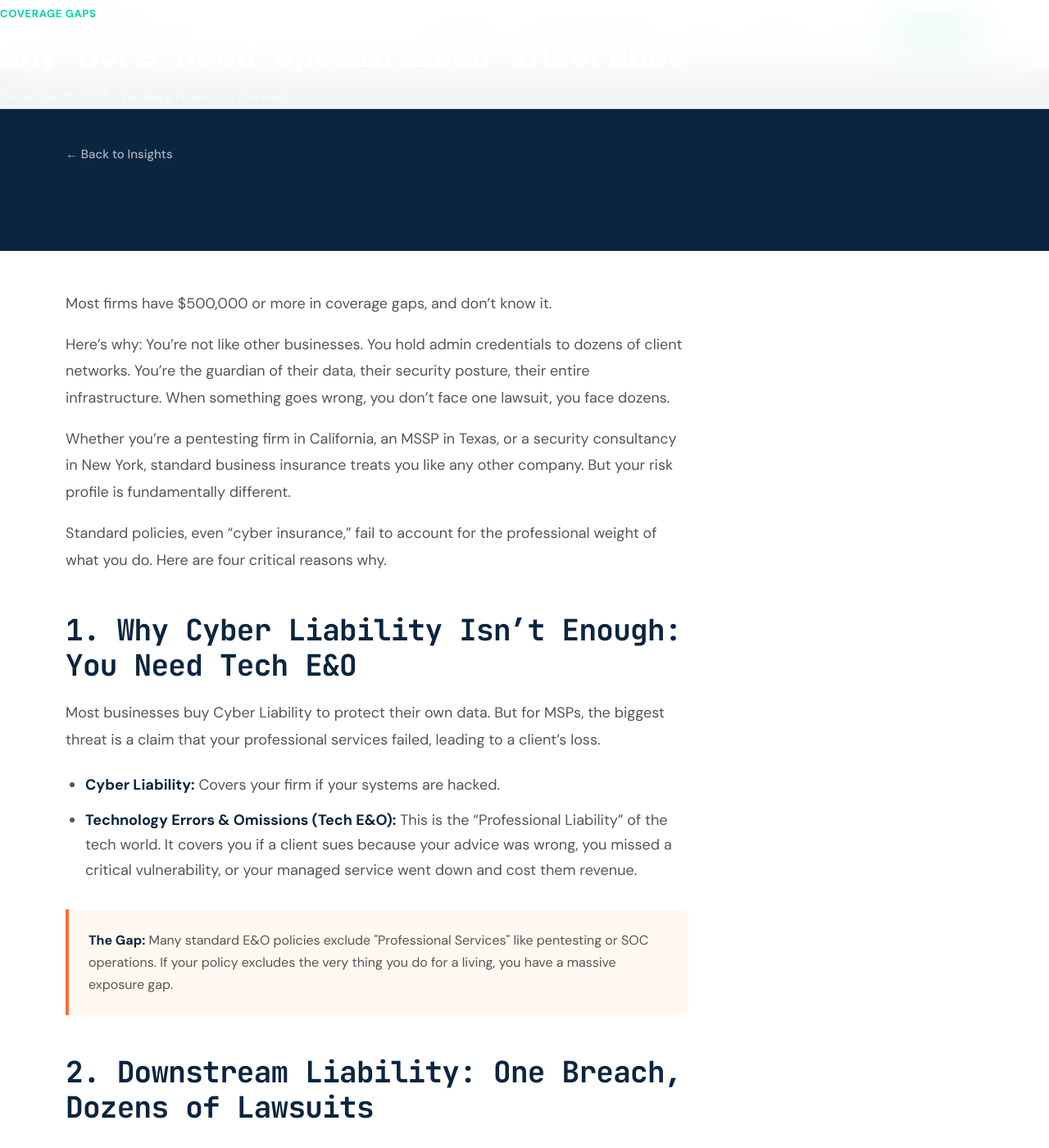
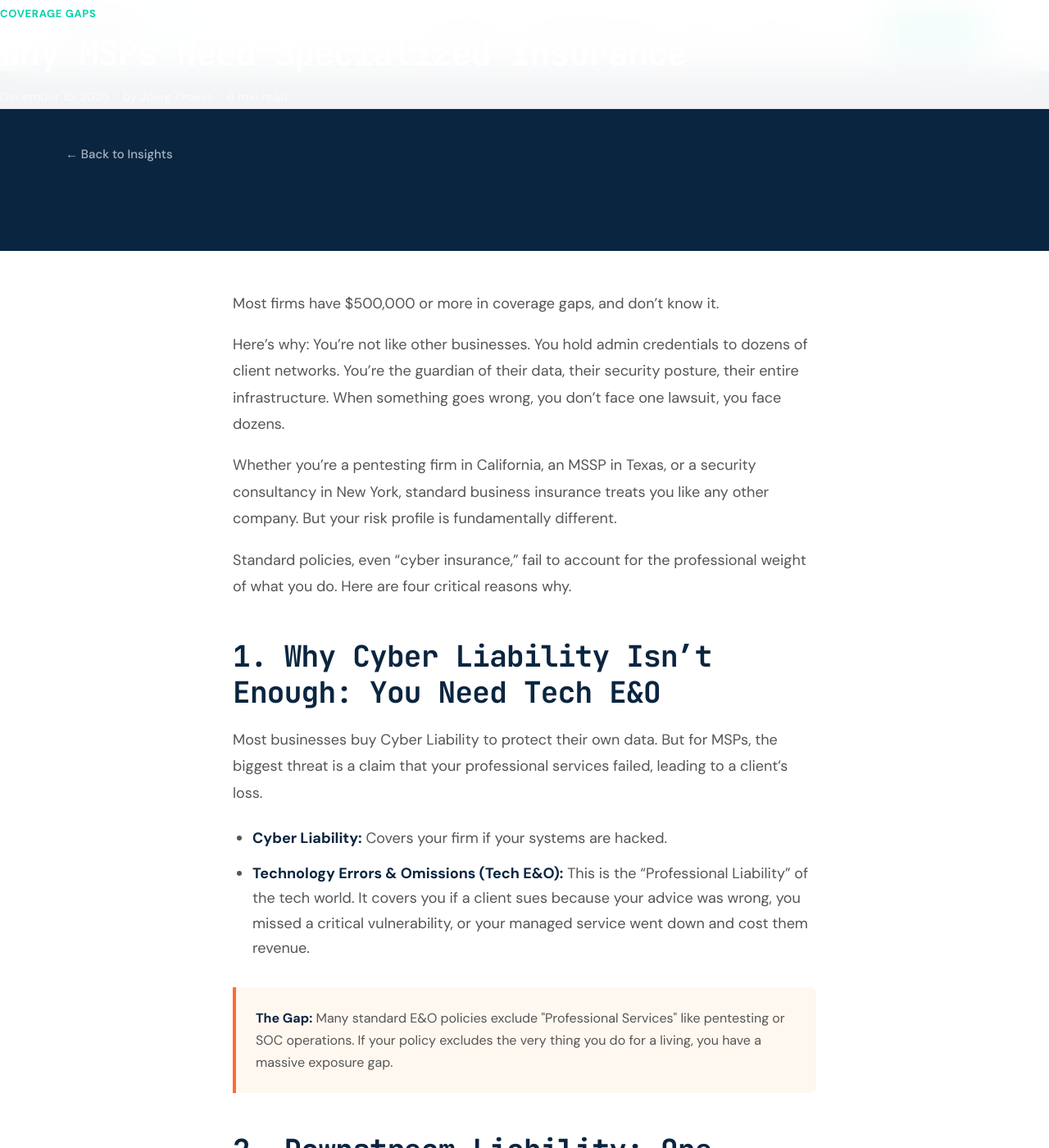
Before and after one commit to joeproe1/breezyins.com, a Jekyll site: the page built from _posts/2025-12-15-why-msps-need-specialized-insurance.md, in a window 1280 px wide and 1400 px high. Shown: the whole window at 82% size. Built offline with Jekyll 4.4.1, drawn with Linux system fonts in a browser that asks for light colours.

Commit message:
Add horizontal padding to blog post body and center it
Co-Authored-By: Claude Opus 4.6 <noreply@anthropic.com>

```diff
--- a/_sass/_pages.scss
+++ b/_sass/_pages.scss
@@ -296,7 +296,8 @@
     max-width: 760px;
     font-size: 18px;
     line-height: 1.8;
-    padding-top: 48px;
+    padding: 48px 24px 0;
+    margin: 0 auto;
 
     h2 {
         margin-top: 48px;
```
